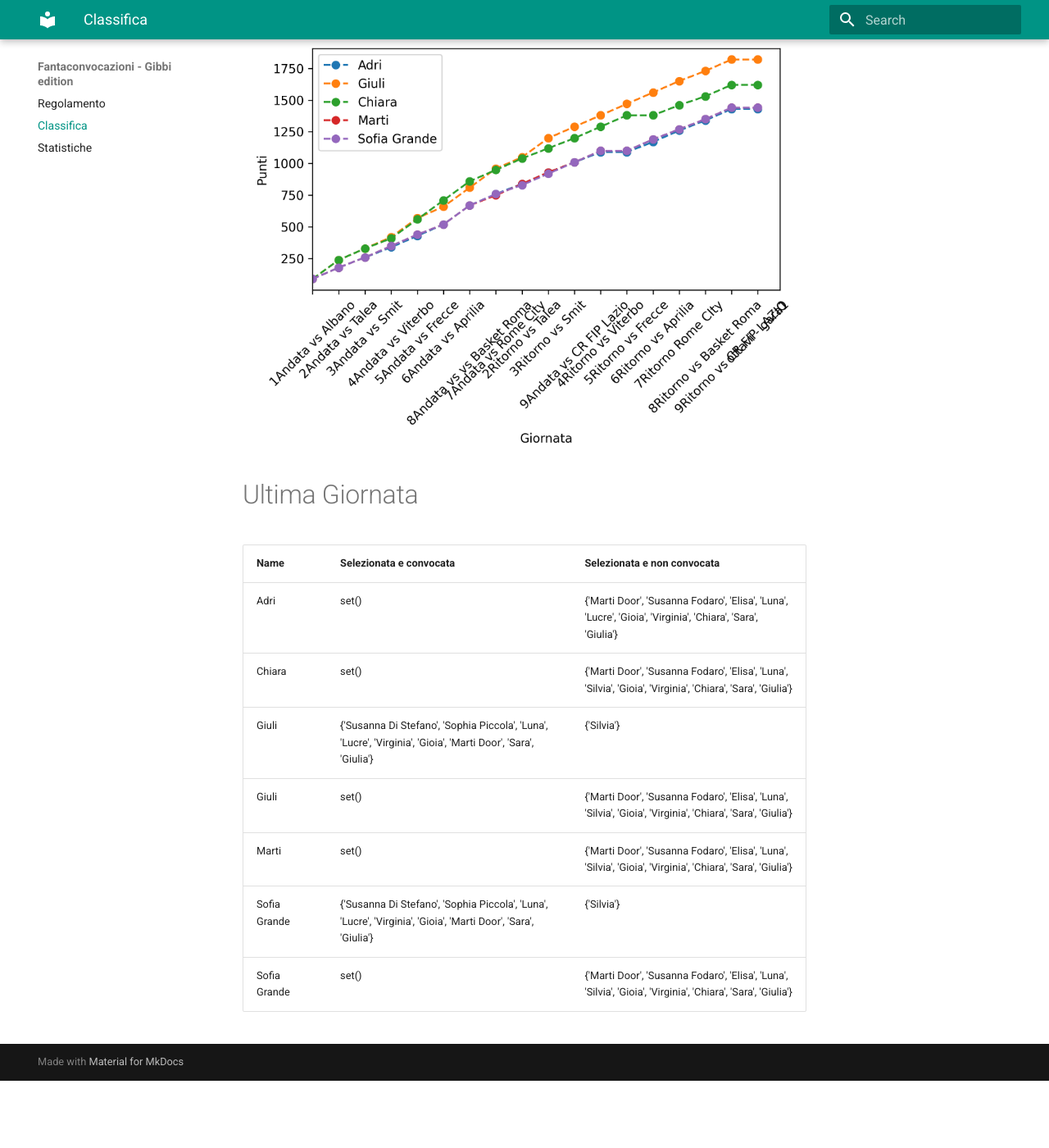
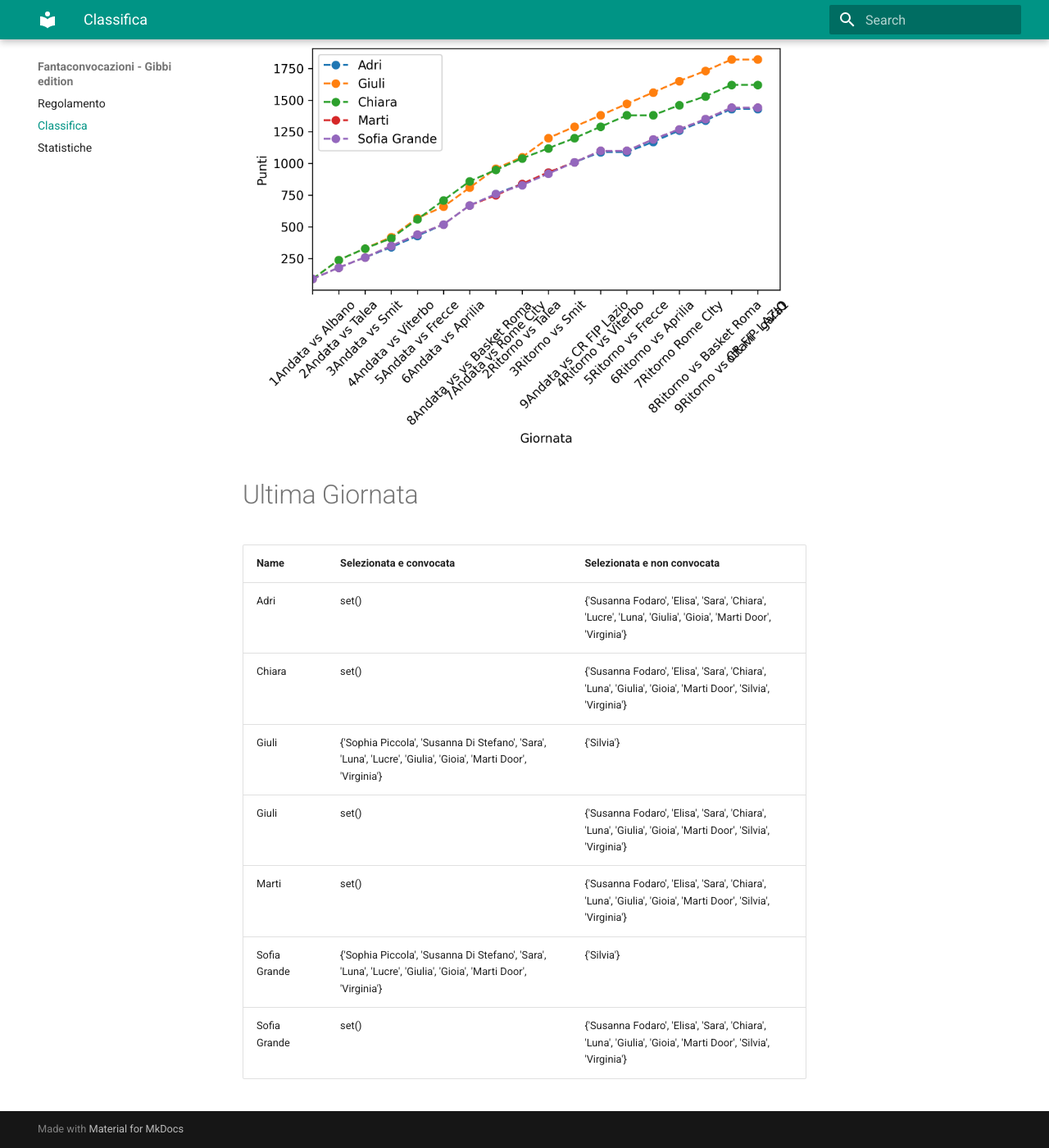
Before and after one commit to martinig94/fantagibbi, an MkDocs documentation site: the page built from docs/Classifica.md, in a window 1280 px wide and 1400 px high, scrolled down 565 px. Shown: the whole window at 82% size. Built offline with MkDocs 1.6.1 and Material for MkDocs 9.7.7, drawn with Linux system fonts in a browser that asks for light colours; before the commit the page ends 1883 px from its top, so only the background shows below that.

Commit message:
Auto-update from main.py

```diff
--- a/docs/Classifica.md
+++ b/docs/Classifica.md
@@ -18,11 +18,11 @@
 <!-- START_TABLE CORRECT -->
 | Name         | Selezionata e convocata                                                                                        | Selezionata e non convocata                                                                                  |
 |:-------------|:---------------------------------------------------------------------------------------------------------------|:-------------------------------------------------------------------------------------------------------------|
-| Adri         | set()                                                                                                          | {'Marti Door', 'Susanna Fodaro', 'Elisa', 'Luna', 'Lucre', 'Gioia', 'Virginia', 'Chiara', 'Sara', 'Giulia'}  |
-| Chiara       | set()                                                                                                          | {'Marti Door', 'Susanna Fodaro', 'Elisa', 'Luna', 'Silvia', 'Gioia', 'Virginia', 'Chiara', 'Sara', 'Giulia'} |
-| Giuli        | {'Susanna Di Stefano', 'Sophia Piccola', 'Luna', 'Lucre', 'Virginia', 'Gioia', 'Marti Door', 'Sara', 'Giulia'} | {'Silvia'}                                                                                                   |
-| Giuli        | set()                                                                                                          | {'Marti Door', 'Susanna Fodaro', 'Elisa', 'Luna', 'Silvia', 'Gioia', 'Virginia', 'Chiara', 'Sara', 'Giulia'} |
-| Marti        | set()                                                                                                          | {'Marti Door', 'Susanna Fodaro', 'Elisa', 'Luna', 'Silvia', 'Gioia', 'Virginia', 'Chiara', 'Sara', 'Giulia'} |
-| Sofia Grande | {'Susanna Di Stefano', 'Sophia Piccola', 'Luna', 'Lucre', 'Virginia', 'Gioia', 'Marti Door', 'Sara', 'Giulia'} | {'Silvia'}                                                                                                   |
-| Sofia Grande | set()                                                                                                          | {'Marti Door', 'Susanna Fodaro', 'Elisa', 'Luna', 'Silvia', 'Gioia', 'Virginia', 'Chiara', 'Sara', 'Giulia'} |
+| Adri         | set()                                                                                                          | {'Susanna Fodaro', 'Elisa', 'Sara', 'Chiara', 'Lucre', 'Luna', 'Giulia', 'Gioia', 'Marti Door', 'Virginia'}  |
+| Chiara       | set()                                                                                                          | {'Susanna Fodaro', 'Elisa', 'Sara', 'Chiara', 'Luna', 'Giulia', 'Gioia', 'Marti Door', 'Silvia', 'Virginia'} |
+| Giuli        | {'Sophia Piccola', 'Susanna Di Stefano', 'Sara', 'Luna', 'Lucre', 'Giulia', 'Gioia', 'Marti Door', 'Virginia'} | {'Silvia'}                                                                                                   |
+| Giuli        | set()                                                                                                          | {'Susanna Fodaro', 'Elisa', 'Sara', 'Chiara', 'Luna', 'Giulia', 'Gioia', 'Marti Door', 'Silvia', 'Virginia'} |
+| Marti        | set()                                                                                                          | {'Susanna Fodaro', 'Elisa', 'Sara', 'Chiara', 'Luna', 'Giulia', 'Gioia', 'Marti Door', 'Silvia', 'Virginia'} |
+| Sofia Grande | {'Sophia Piccola', 'Susanna Di Stefano', 'Sara', 'Luna', 'Lucre', 'Giulia', 'Gioia', 'Marti Door', 'Virginia'} | {'Silvia'}                                                                                                   |
+| Sofia Grande | set()                                                                                                          | {'Susanna Fodaro', 'Elisa', 'Sara', 'Chiara', 'Luna', 'Giulia', 'Gioia', 'Marti Door', 'Silvia', 'Virginia'} |
 <!-- END_TABLE CORRECT -->
```
